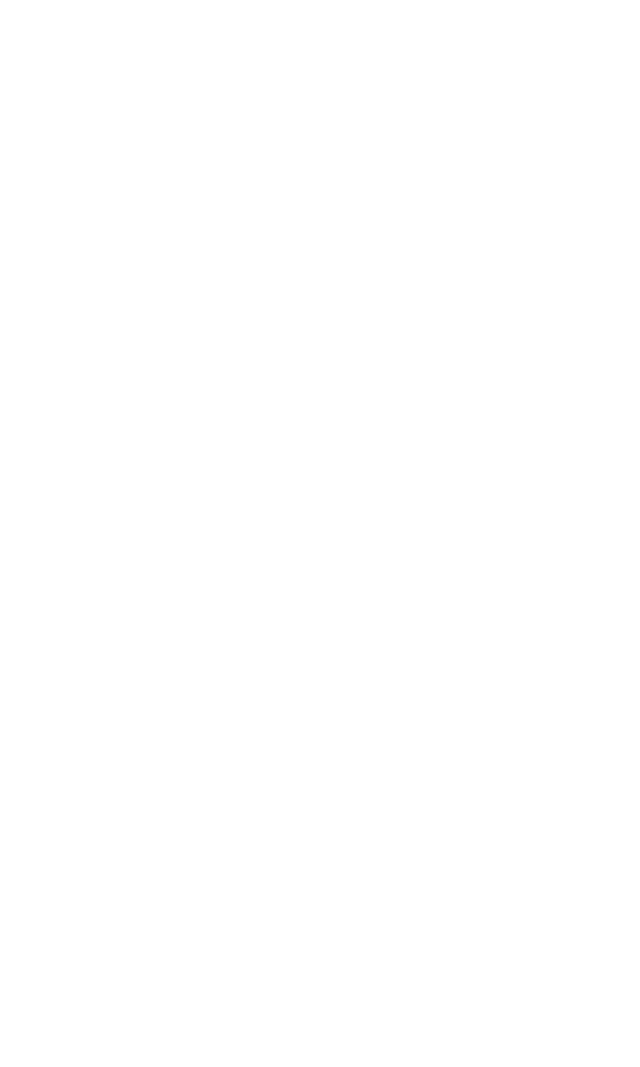
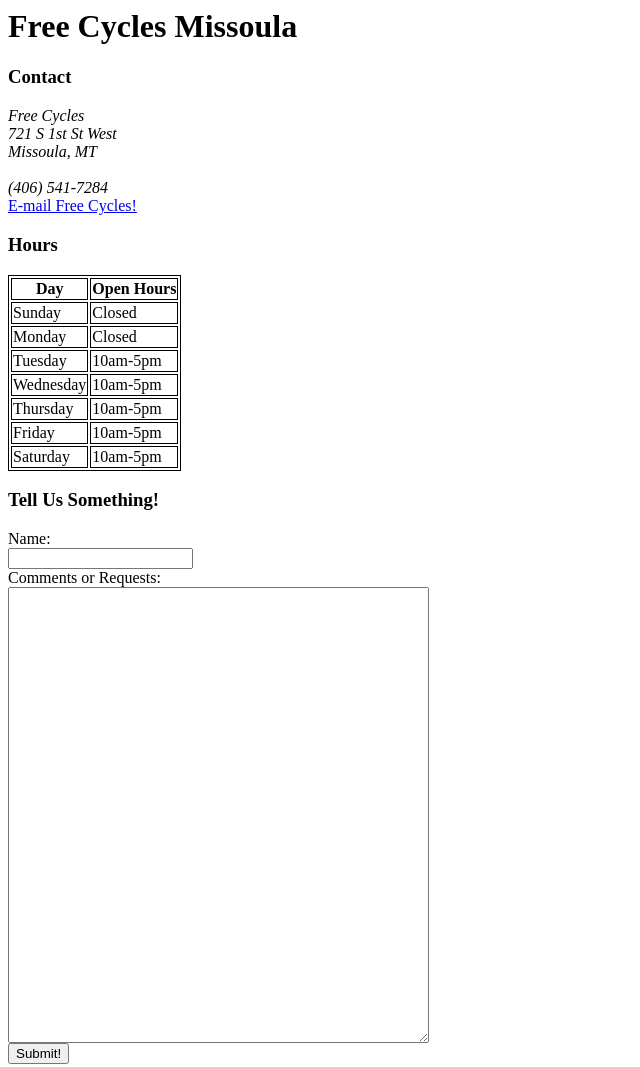
Before and after one commit to morganschulte/web-dev-hw, a plain HTML site: page assignment-06/index.html in a window 1280 px wide. Shown: the whole page, without its empty margins (0-640 px from the left). Before the commit the page ends 800 px from the top, so only its background shows below. Drawn offline with Linux system fonts and the light colour scheme.

Commit message:
Created a6

```diff
--- a/assignment-06/index.html
+++ b/assignment-06/index.html
@@ -5,9 +5,66 @@
     <meta name="description" content="This is assignment 6, Information about Missoula's community bike center, Free Cycles ">
      <meta name="author" content="Morgan Schulte">
   <title>Assignment 06</title>
+    <style>
+      table, th, td {border: 1px solid black;}
+      </style>
 </head>
 <body>
-
+  <h1> Free Cycles Missoula</h1>
+  <h3>Contact</h3>
+  <address>
+  Free Cycles<br />
+  721 S 1st St West<br />
+  Missoula, MT <br />
+  <br>
+  (406) 541-7284
+<br>
+  </address>
+      <a href="malto:mist@strans.org">E-mail Free Cycles!</a>
+<h3>Hours</h3>
+<table>
+  <tr>
+    <th>Day</th>
+    <th>Open Hours</th>
+  </tr>
+  <tr>
+    <td>Sunday </td>
+    <td>Closed</td>
+  </tr>
+  <tr>
+    <td>Monday</td>
+    <td>Closed</td>
+  </tr>
+  <tr>
+    <td>Tuesday </td>
+    <td>10am-5pm</td>
+  </tr>
+  <tr>
+    <td>Wednesday </td>
+    <td>10am-5pm</td>
+  </tr>
+  <tr>
+    <td>Thursday</td>
+    <td>10am-5pm</td>
+  </tr>
+  <tr>
+    <td>Friday </td>
+    <td>10am-5pm</td>
+  </tr>
+  <tr>
+    <td>Saturday </td>
+    <td>10am-5pm</td>
+  </tr>
+</table>
+<h3>Tell Us Something!</h3>
+<form action="https://freecycles.com/registration.php" method="post">
+  <label for="name" maxlenth="20">Name:</label><br>
+  <input type="text" id="name" name="name"><br>
+  <label for="Comments or requests" maxlenth="100">Comments or Requests:</label><br>
+<textarea cols="50" rows="30"></textarea>
+<br>
+<input type="button" value="Submit!">
+</form>
 
   </body>
 </html>
```
Also changed, not shown: 2 other files.
